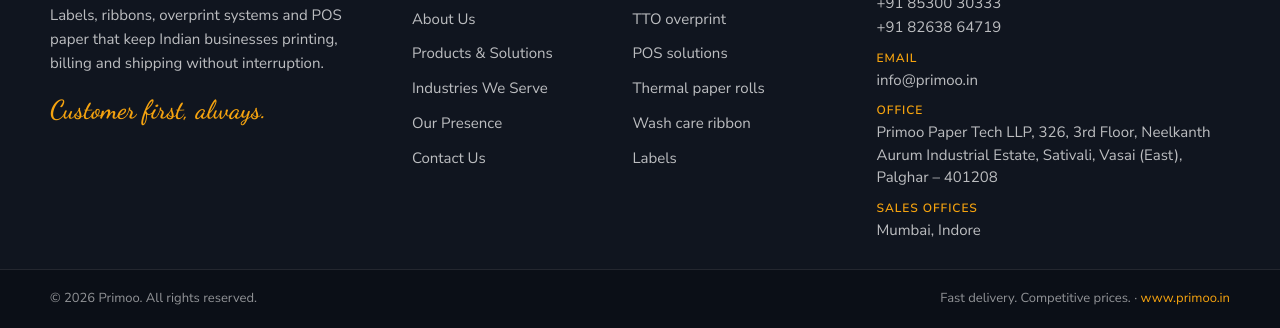
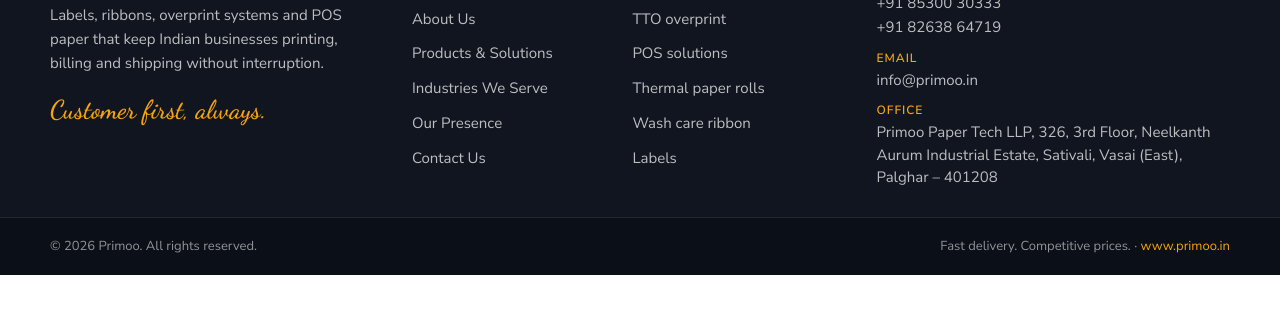
Before and after one commit to Saurabh63-op/primoo-web, a plain HTML site: page about.html in a window 1280 px wide. Shown: the part 2749-3077 px from the top of the page. After the commit the page ends 3024 px from the top, so only its background shows below. Drawn offline with Linux system fonts and the light colour scheme.

Commit message:
Remove sales offices information from multiple pages

```diff
--- a/about.html
+++ b/about.html
@@ -146,7 +146,6 @@
         <li><span>Call / WhatsApp</span><a href="tel:8530030333">+91 85300 30333</a><a href="tel:8263864719">+91 82638 64719</a></li>
         <li><span>Email</span><a href="mailto:info@primoo.in">info@primoo.in</a></li>
         <li><span>Office</span>Primoo Paper Tech LLP, 326, 3rd Floor, Neelkanth Aurum Industrial Estate, Sativali, Vasai (East), Palghar – 401208</li>
-        <li><span>Sales offices</span>Mumbai, Indore</li>
       </ul>
     </div>
   </div>
```
Also changed, not shown: contact.html (+0 -1 lines), index.html (+0 -1 lines), industries.html (+0 -1 lines), presence.html (+0 -1 lines), products.html (+0 -1 lines).
